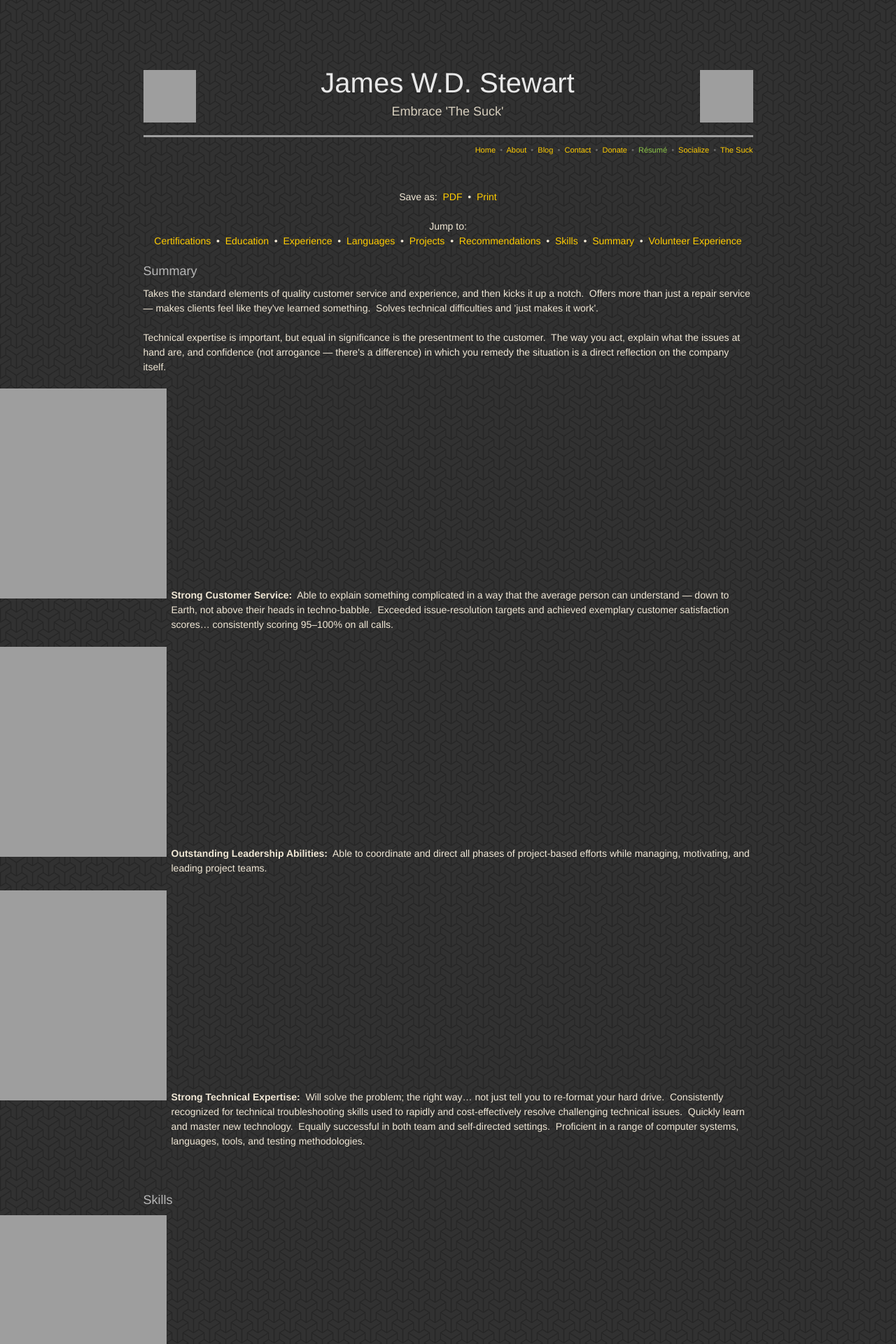
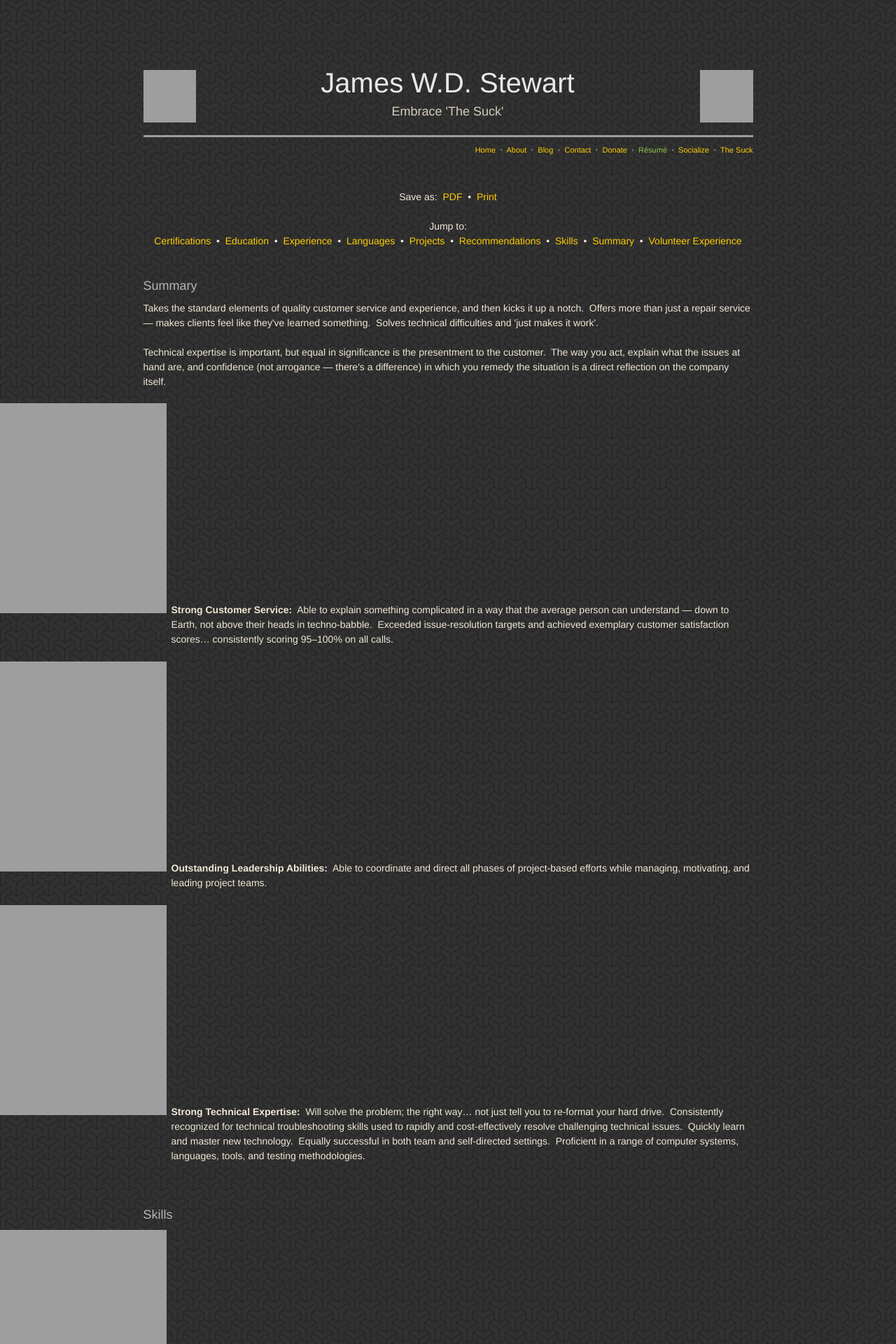
Before and after one commit to jwds1978/jwds1978.github.io, a Jekyll site: the page built from resume.md, in a window 1280 px wide. Shown: the top 1920 px of the page at 70% size. Built offline with Jekyll 4.4.1, drawn with Linux system fonts in a browser that asks for light colours; nearby versions of some CDN libraries; some web fonts are replaced; our own code applies the rules of GitHub Pages for plain Markdown files; grey boxes are pictures that could not be loaded.

Commit message:
Innominate.

```diff
--- a/resume.md
+++ b/resume.md
@@ -17,7 +17,8 @@ title: "Curriculum Vitae"
   &bull;&nbsp; <a href="{{ site.url }}{{ page.url }}#recommendations" rel="me" title="{{ page.title }} :: Recommendations">Recommendations</a>&nbsp;
   &bull;&nbsp; <a href="{{ site.url }}{{ page.url }}#skills" rel="me" title="{{ page.title }} :: Skills">Skills</a>&nbsp;
   &bull;&nbsp; <a href="{{ site.url }}{{ page.url }}#summary" rel="me" title="{{ page.title }} :: Summary">Summary</a>&nbsp;
-  &bull;&nbsp; <a href="{{ site.url }}{{ page.url }}#volunteer-experience" rel="me" style="white-space: nowrap;" title="{{ page.title }} :: Volunteer Experience">Volunteer Experience</a>
+  &bull;&nbsp; <a href="{{ site.url }}{{ page.url }}#volunteer-experience" rel="me" style="white-space: nowrap;" title="{{ page.title }} :: Volunteer Experience">Volunteer Experience</a><br />
+  &nbsp;
 </p>
 <div class="h-resume">
   <span class="p-name" style="display: none; text-align: center;">
```
